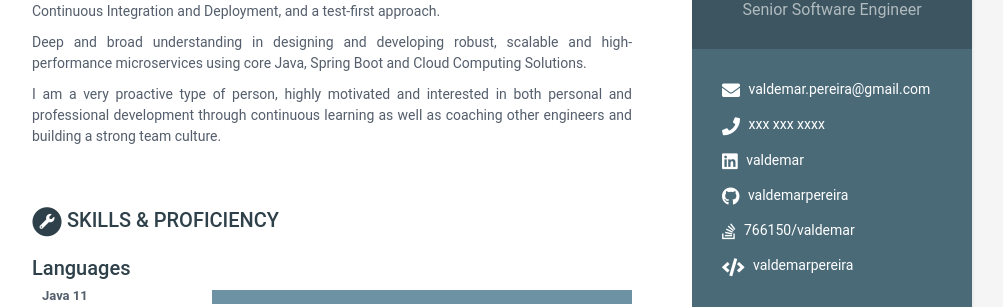
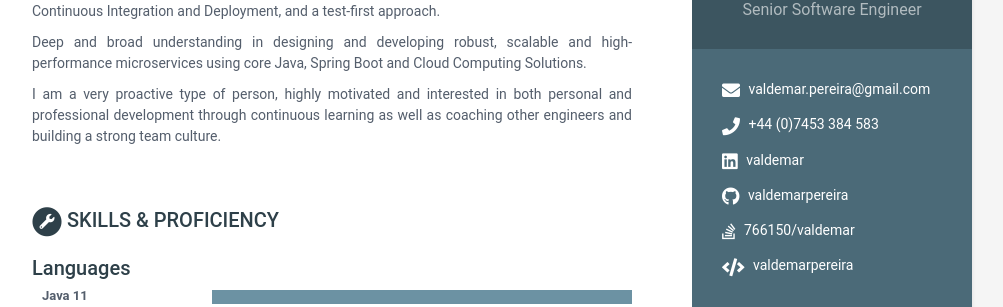
Before and after one commit to valdemarpereira/valdemarpereira.github.io, a Jekyll site: the page built from index.html, in a window 1280 px wide and 900 px high. Shown: the part 254-561 px from the top of the window, without its empty margins (168-1171 px from the left). Built offline with Jekyll 4.4.1, drawn with Linux system fonts in a browser that asks for light colours.

Commit message:
add phonenumber

```diff
--- a/_data/data.yml
+++ b/_data/data.yml
@@ -13,7 +13,7 @@ sidebar:
 
     # Sidebar links
     email: valdemar.pereira@gmail.com
-    phone: xxx xxx xxxx
+    phone: +44 (0)7453 384 583
     website:  #do not add http://
     linkedin: valdemar
     github: valdemarpereira
```
